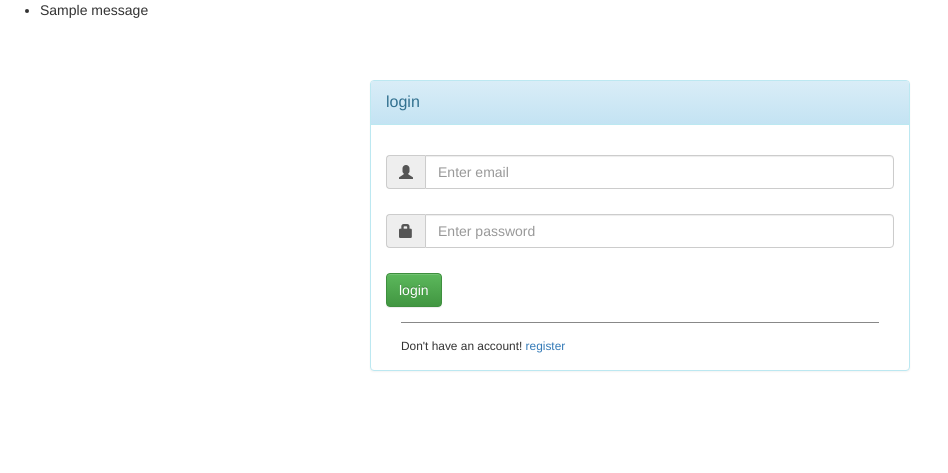
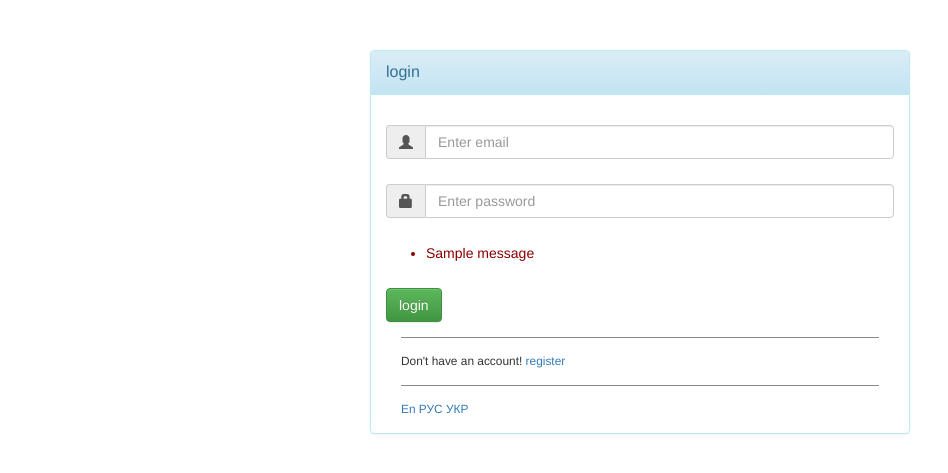
Before and after one commit to stamigos/my-trio, a Flask app: template my_trio/templates/login.html in a window 1280 px wide. Shown: the top 473 px of the page, without its empty margins (0-948 px from the left). Run offline with Flask 2, Linux system fonts and the light colour scheme; the template is opened without the code that fills it: most values are stand-ins (such as "Sample title", 1, 10 or a date in 2020); one stand-in notice (Sample message) is shown; some libraries are stand-ins or nearby versions.

Commit message:
adequate urls, change language urls

```diff
--- a/my_trio/templates/login.html
+++ b/my_trio/templates/login.html
@@ -14,15 +14,6 @@
     <script src="//ajax.googleapis.com/ajax/libs/jquery/1.9.0/jquery.min.js"></script>
 </head>
 <body>
-{% with messages = get_flashed_messages() %}
-  {% if messages %}
-    <ul class=flashes>
-    {% for message in messages %}
-      <li>{{ message }}</li>
-    {% endfor %}
-    </ul>
-  {% endif %}
-{% endwith %}
 <div class="container">
         <div id="loginbox" style="margin-top:50px;" class="mainbox col-md-6 col-md-offset-3 col-sm-8 col-sm-offset-2">
             <div class="panel panel-info" >
@@ -33,7 +24,7 @@
                     <div style="padding-top:30px" class="panel-body" >
 
                         <div style="display:none" id="login-alert" class="alert alert-danger col-sm-12"></div>
-                        <form  method="POST" id="loginform" class="form-horizontal" role="form" action="">
+                        <form  method="POST" id="loginform" class="form-horizontal" role="form" action="{{ url_login }}">
                             {% autoescape true %}
                              <div style="margin-bottom: 25px" class="input-group">
                                  <span class="input-group-addon"><i class="glyphicon glyphicon-user"></i></span>
@@ -47,6 +38,19 @@
                                        value="{{ request.form.password }}" placeholder="{{ _("Enter password") }}" required>
                             </div>
                              {% endautoescape %}
+                        <div style="margin-top:10px" class="form-group">
+                            <div class="col-sm-12 controls">
+                            {% with messages = get_flashed_messages() %}
+                              {% if messages %}
+                                <ul class=flashes>
+                                {% for message in messages %}
+                                  <li style="color: darkred;">{{ message }}</li>
+                                {% endfor %}
+                                </ul>
+                              {% endif %}
+                            {% endwith %}
+                            </div>
+                        </div>
                             <div style="margin-top:10px" class="form-group">
                             <div class="col-sm-12 controls">
                             <input id="btn-login" type="submit" class="btn btn-success" value={{ _("login") }} />
@@ -56,7 +60,7 @@
 
                                 <div class="form-group">
                                     <div class="col-md-12 control">
-                                        <div style="border-top: 1px solid#888; padding-top:15px; font-size:85%" >
+                                        <div style="border-top: 1px solid#888; padding-top:15px; font-size:85%; padding-bottom: 15px;" >
                                             {{  _("Don't have an account!") }}
                                         <a href="{{ url_register }}">
                                             {{ _("register") }}
@@ -64,9 +68,15 @@
                                         </div>
                                     </div>
                                 </div>
-
-
-
+                                <div class="form-group">
+                                    <div class="col-md-12 control">
+                                        <div style="border-top: 1px solid#888; padding-top:15px; font-size:85%" >
+                                             <a href="{{ url_for("login", lang_code="en") }}">En</a>
+                                             <a href="{{ url_for("login", lang_code="ru") }}">РУС</a>
+                                             <a href="{{ url_for("login", lang_code="uk_UA") }}">УКР</a>
+                                        </div>
+                                    </div>
+                                </div>
                         </div>
                     </div>
         </div>
```
